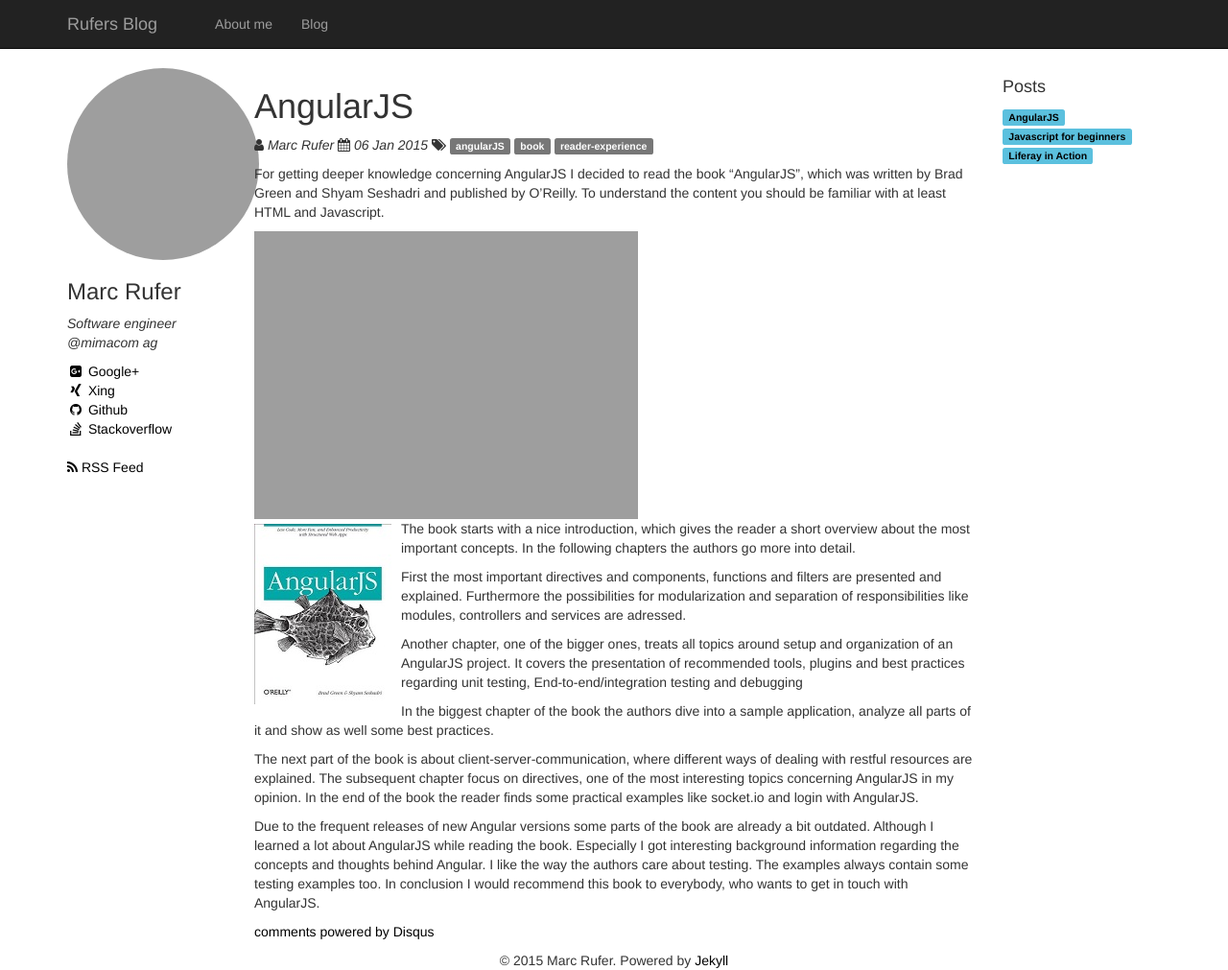
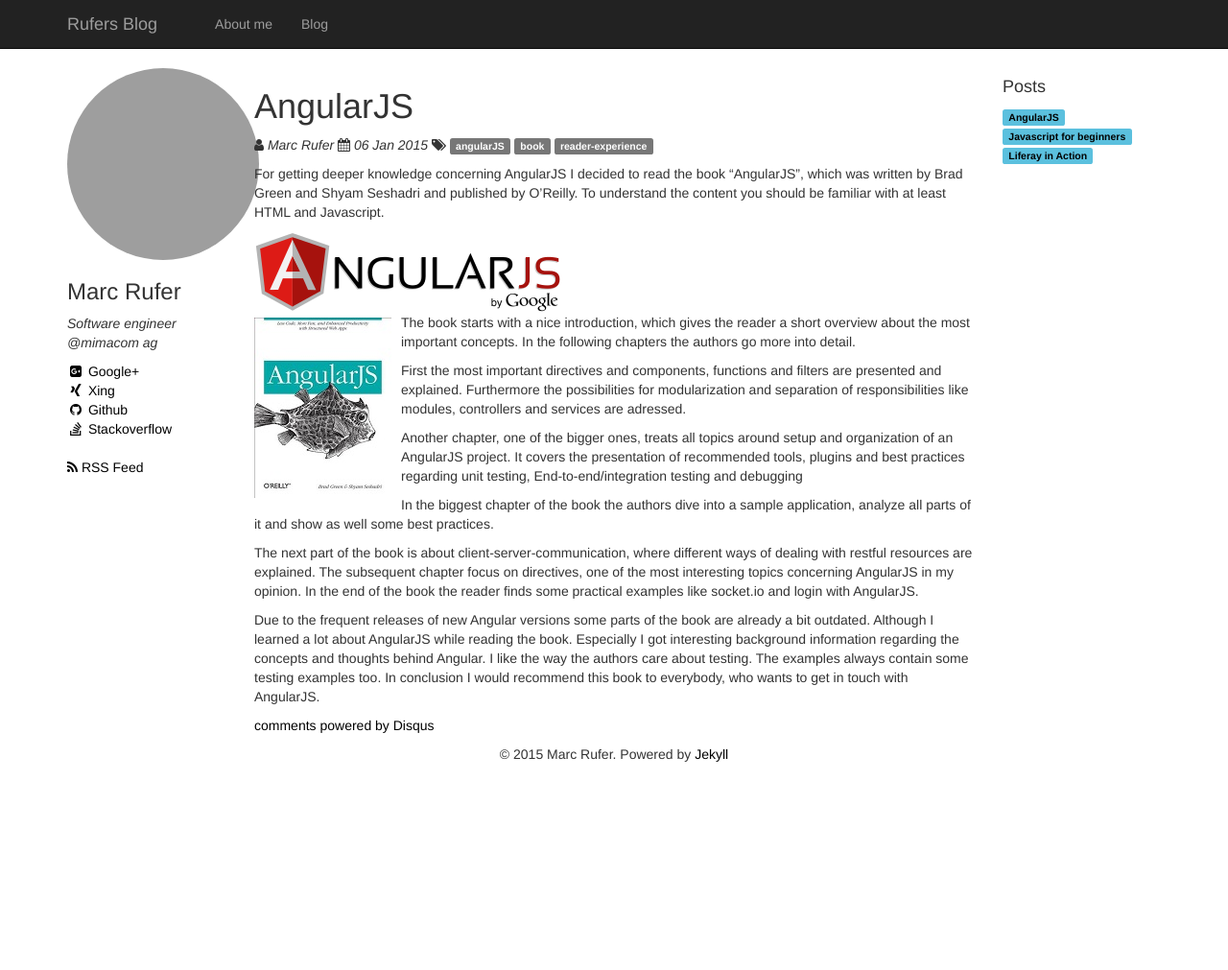
Before and after one commit to rufer7/rufer7.github.io, a Jekyll site: the page built from _posts/reader experience/2015-01-06-AngularJS.md, in a window 1280 px wide. Shown: the whole page at 96% size. Built offline with Jekyll 4.4.1, drawn with Linux system fonts in a browser that asks for light colours; nearby versions of some CDN libraries; comment, search, counter and statistics services are not loaded; after the commit the page ends 900 px from its top, so only the background shows below that; grey boxes are pictures that could not be loaded.

Commit message:
bug in img-src fixed

```diff
--- a/_posts/reader experience/2015-01-06-AngularJS.md
+++ b/_posts/reader experience/2015-01-06-AngularJS.md
@@ -9,7 +9,7 @@
 For getting deeper knowledge concerning AngularJS I decided to read the book "AngularJS", which was written by Brad Green and Shyam Seshadri and published by O'Reilly. To understand the content you should be familiar with at least HTML and Javascript.
 
 <div>
-    <img src="{{ site.url }}/assets/angularjs_logo.jpg" alt="AngularJS-Logo"/>
+    <img src="{{ site.url }}/assets/angularjs_logo.png" alt="AngularJS-Logo"/>
 </div>
 
 
```
